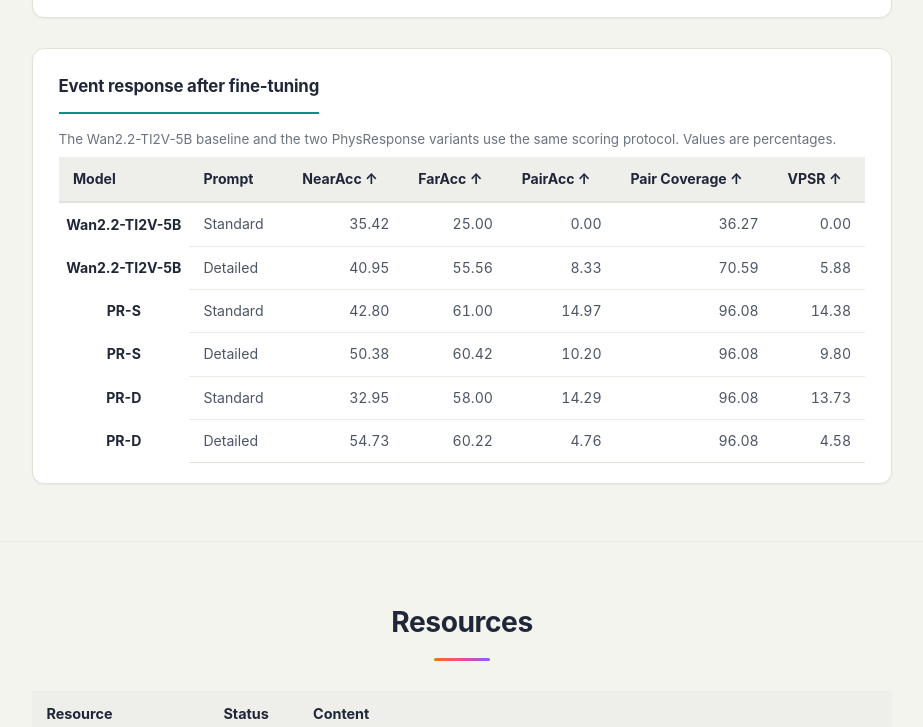
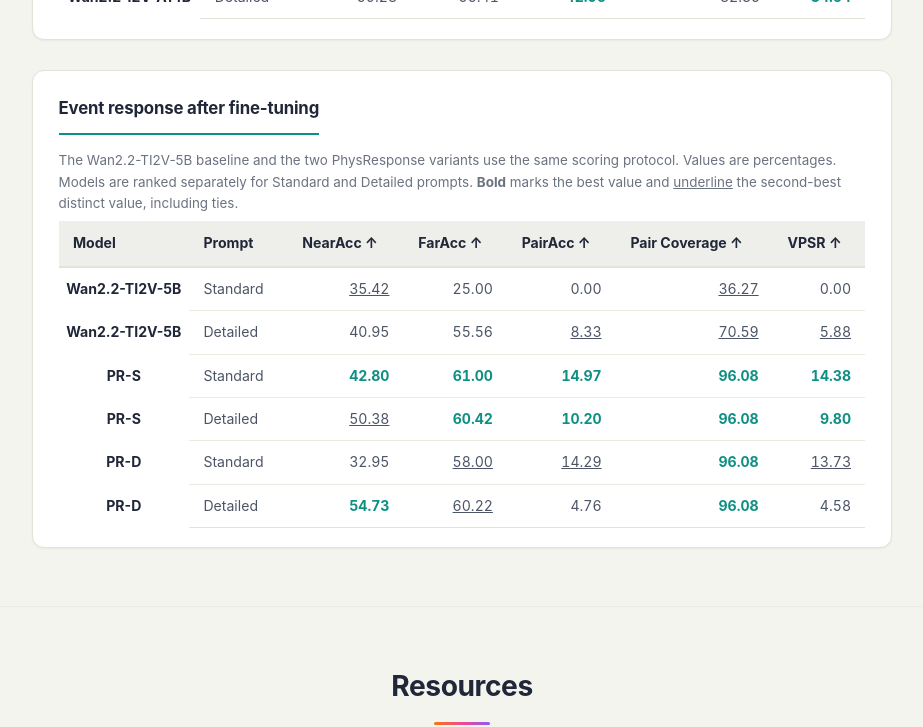
Before and after one commit to aliensco/PhysResponse-homepage, a plain HTML site: page index.html in a window 1280 px wide. Shown: the part 9638-10365 px from the top of the page, without its empty margins (178-1101 px from the left). Drawn offline with Linux system fonts and the light colour scheme.

Commit message:
Rank fine-tuning results by metric direction and prompt format

```diff
--- a/index.html
+++ b/index.html
@@ -439,12 +439,12 @@
 
     <div class="result-block">
       <h3 class="result-title">Physical parameter errors after fine-tuning</h3>
-      <p class="result-note">The base model and the two PhysResponse variants on the same 100 cases.</p>
+      <p class="result-note">The base model and the two PhysResponse variants on the same 100 cases. Lower parameter errors and higher PSNR rank better. <strong>Bold</strong> marks the best value and <u>underline</u> the second-best distinct value, including ties.</p>
       <table class="table result-table">
       <thead><tr><th>Model</th><th class="num">g error ↓</th><th class="num">μ error ↓</th><th class="num">v error ↓</th><th class="num">PSNR ↑</th></tr></thead>
-      <tbody><tr><td>Wan2.2-TI2V-5B</td><td class="num">94.9 %</td><td class="num">130.3 %</td><td class="num">85.8 %</td><td class="num">23.2</td></tr>
-<tr><td>PR-S</td><td class="num">69.1 %</td><td class="num">70.6 %</td><td class="num">45.6 %</td><td class="num">32.1</td></tr>
-<tr><td>PR-D</td><td class="num">69.1 %</td><td class="num">87.6 %</td><td class="num">67.3 %</td><td class="num">32.0</td></tr></tbody></table>
+      <tbody><tr><td>Wan2.2-TI2V-5B</td><td class="num"><u>94.9 %</u></td><td class="num">130.3 %</td><td class="num">85.8 %</td><td class="num">23.2</td></tr>
+<tr><td>PR-S</td><td class="num"><strong>69.1 %</strong></td><td class="num"><strong>70.6 %</strong></td><td class="num"><strong>45.6 %</strong></td><td class="num"><strong>32.1</strong></td></tr>
+<tr><td>PR-D</td><td class="num"><strong>69.1 %</strong></td><td class="num"><u>87.6 %</u></td><td class="num"><u>67.3 %</u></td><td class="num"><u>32.0</u></td></tr></tbody></table>
     </div>
     <div class="result-block">
       <h3 class="result-title">Core100 event evaluation</h3>
@@ -477,16 +477,16 @@
     </div>
     <div class="result-block">
       <h3 class="result-title">Event response after fine-tuning</h3>
-      <p class="result-note">The Wan2.2-TI2V-5B baseline and the two PhysResponse variants use the same scoring protocol. Values are percentages.</p>
+      <p class="result-note">The Wan2.2-TI2V-5B baseline and the two PhysResponse variants use the same scoring protocol. Values are percentages. Models are ranked separately for Standard and Detailed prompts. <strong>Bold</strong> marks the best value and <u>underline</u> the second-best distinct value, including ties.</p>
       <div style="overflow-x:auto" tabindex="0" role="region" aria-label="Event response after fine-tuning">
         <table class="table result-table">
           <thead><tr><th scope="col">Model</th><th scope="col">Prompt</th><th scope="col">NearAcc ↑</th><th scope="col">FarAcc ↑</th><th scope="col">PairAcc ↑</th><th scope="col">Pair Coverage ↑</th><th scope="col">VPSR ↑</th></tr></thead>
-          <tbody><tr><th scope="row">Wan2.2-TI2V-5B</th><td>Standard</td><td class="num">35.42</td><td class="num">25.00</td><td class="num">0.00</td><td class="num">36.27</td><td class="num">0.00</td></tr>
-<tr><th scope="row">Wan2.2-TI2V-5B</th><td>Detailed</td><td class="num">40.95</td><td class="num">55.56</td><td class="num">8.33</td><td class="num">70.59</td><td class="num">5.88</td></tr>
-<tr><th scope="row">PR-S</th><td>Standard</td><td class="num">42.80</td><td class="num">61.00</td><td class="num">14.97</td><td class="num">96.08</td><td class="num">14.38</td></tr>
-<tr><th scope="row">PR-S</th><td>Detailed</td><td class="num">50.38</td><td class="num">60.42</td><td class="num">10.20</td><td class="num">96.08</td><td class="num">9.80</td></tr>
-<tr><th scope="row">PR-D</th><td>Standard</td><td class="num">32.95</td><td class="num">58.00</td><td class="num">14.29</td><td class="num">96.08</td><td class="num">13.73</td></tr>
-<tr><th scope="row">PR-D</th><td>Detailed</td><td class="num">54.73</td><td class="num">60.22</td><td class="num">4.76</td><td class="num">96.08</td><td class="num">4.58</td></tr></tbody>
+          <tbody><tr><th scope="row">Wan2.2-TI2V-5B</th><td>Standard</td><td class="num"><u>35.42</u></td><td class="num">25.00</td><td class="num">0.00</td><td class="num"><u>36.27</u></td><td class="num">0.00</td></tr>
+<tr><th scope="row">Wan2.2-TI2V-5B</th><td>Detailed</td><td class="num">40.95</td><td class="num">55.56</td><td class="num"><u>8.33</u></td><td class="num"><u>70.59</u></td><td class="num"><u>5.88</u></td></tr>
+<tr><th scope="row">PR-S</th><td>Standard</td><td class="num"><strong>42.80</strong></td><td class="num"><strong>61.00</strong></td><td class="num"><strong>14.97</strong></td><td class="num"><strong>96.08</strong></td><td class="num"><strong>14.38</strong></td></tr>
+<tr><th scope="row">PR-S</th><td>Detailed</td><td class="num"><u>50.38</u></td><td class="num"><strong>60.42</strong></td><td class="num"><strong>10.20</strong></td><td class="num"><strong>96.08</strong></td><td class="num"><strong>9.80</strong></td></tr>
+<tr><th scope="row">PR-D</th><td>Standard</td><td class="num">32.95</td><td class="num"><u>58.00</u></td><td class="num"><u>14.29</u></td><td class="num"><strong>96.08</strong></td><td class="num"><u>13.73</u></td></tr>
+<tr><th scope="row">PR-D</th><td>Detailed</td><td class="num"><strong>54.73</strong></td><td class="num"><u>60.22</u></td><td class="num">4.76</td><td class="num"><strong>96.08</strong></td><td class="num">4.58</td></tr></tbody>
         </table>
       </div>
     </div>
```
